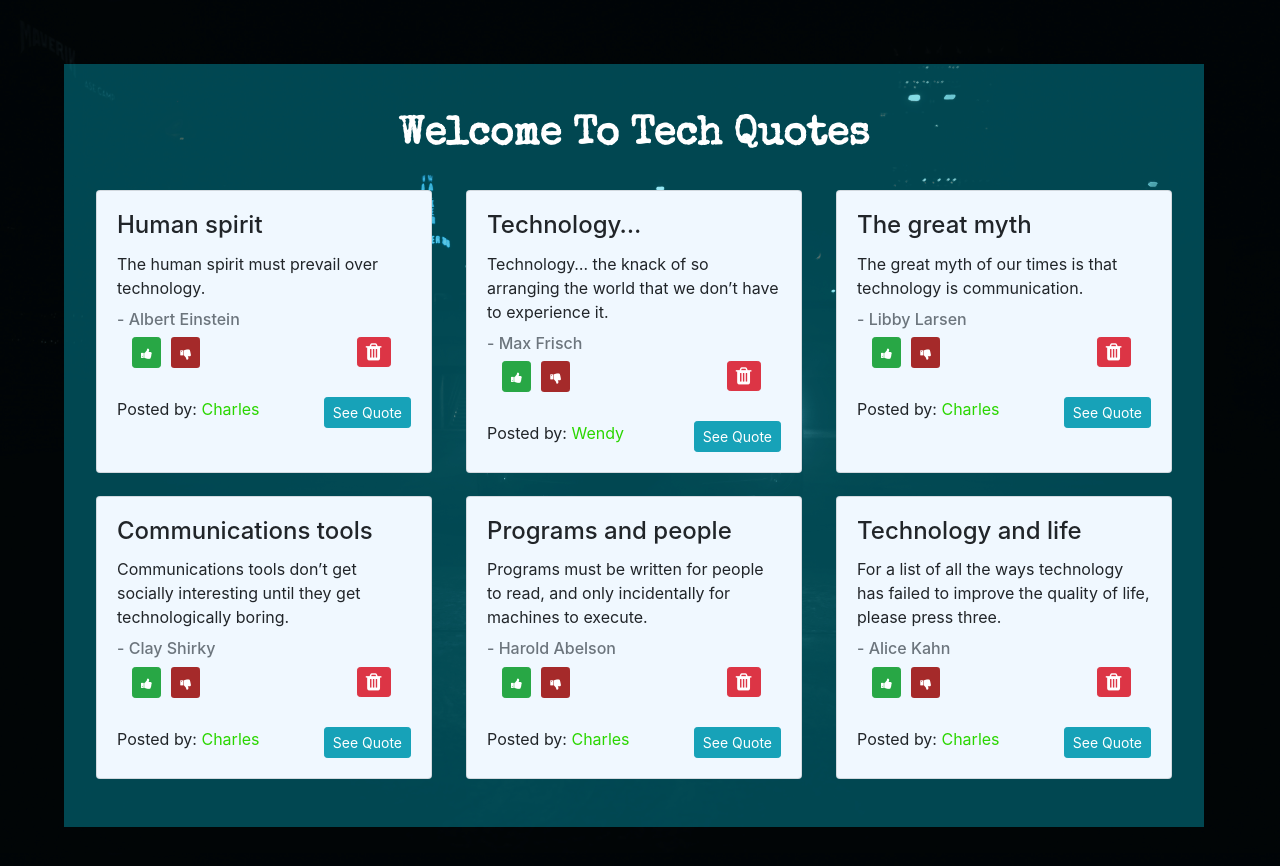
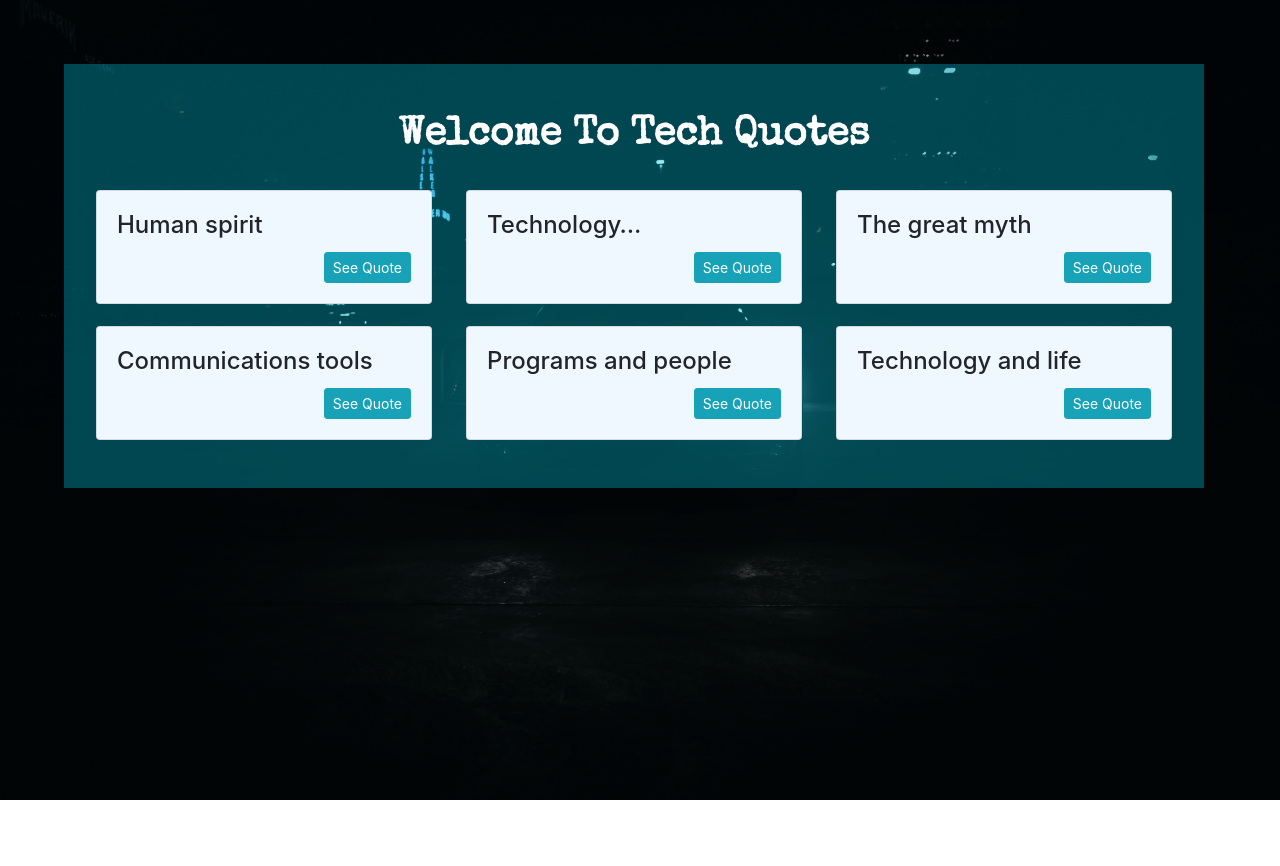
Before and after one commit to Owiti-Charles/Quotes-app, an Angular app: page / in a window 1280 px wide. Shown: the top 866 px of the page. After the commit the page ends 800 px from the top, so only its background shows below. Built offline with nearby package versions, Linux system fonts and the light colour scheme.

Commit message:
Hide details to toogle on a click event

```diff
--- a/src/app/quote-details/quote-details.component.css
+++ b/src/app/quote-details/quote-details.component.css
@@ -1,13 +1,15 @@
-#del,#delete{
+#delete{
   font-size: 20px;
-  float: right;
   margin-right: 2%;
 }
+#del{
+  float:right;
+}
 #like{
-  font-size: 12px;
+  font-size: 16px;
 }
 #dislike{
-  font-size: 12px;
+  font-size: 16px;
 }
 .hate{
   margin-left: 10px;
@@ -18,5 +20,6 @@ hr{
   background-color: darkcyan;
 }
 #buttons{
+  margin-top: 5%;
   margin-bottom: 10%;
 }
--- a/src/app/quote.ts
+++ b/src/app/quote.ts
@@ -1,7 +1,15 @@
+import { ɵBrowserPlatformLocation } from '@angular/platform-browser';
+
 export class Quote {
-  id:number;
-  name:string;
-  quote:string;
-  title:string;
-  author:string;
+
+  showInfo:boolean;
+  constructor(
+    public id:number,
+    public name:string,
+    public title:string,
+    public quote:string,
+    public author:string)
+    {
+      this.showInfo=false;
+    }
 }
--- a/src/app/quotes/quotes.component.html
+++ b/src/app/quotes/quotes.component.html
@@ -6,9 +6,8 @@
     <div *ngFor="let quote of quotes" class="card" style="width: 21rem;" >
       <div class="card-body">
         <h4 class="card-title">{{quote.title}}</h4>
-        <app-quote-details bind-quoty='quote'></app-quote-details>
-        <span class="card-subtitle mb-2">Posted by: <span id="name">{{quote.name}}</span></span>
-        <button class="btn btn-info btn-sm" id="quotes-button">See Quote</button>
+        <app-quote-details *ngIf='quote.showInfo' bind-quoty='quote'></app-quote-details>
+        <button (click)='toggle(i)' class="btn btn-info btn-sm" id="quotes-button" >See Quote</button>
 
       </div>
     </div>
--- a/src/app/quotes/quotes.component.ts
+++ b/src/app/quotes/quotes.component.ts
@@ -8,14 +8,20 @@ import { Quote } from '../quote';
 })
 export class QuotesComponent implements OnInit {
   title = 'welcome to tech quotes';
-  quotes :Quote[]=[
-    {id:1,name:'Charles',title:'Human spirit',quote:'The human spirit must prevail over technology.',author:'Albert Einstein'},
-    {id:2,name:'Wendy',title:'Technology…',quote:'Technology… the knack of so arranging the world that we don’t have to experience it.',author:'Max Frisch'},
-    {id:3,name:'Charles',title:'The great myth',quote:'The great myth of our times is that technology is communication.',author:'Libby Larsen'},
-    {id:3,name:'Charles',title:'Communications tools',quote:'Communications tools don’t get socially interesting until they get technologically boring.',author:'Clay Shirky'},
-    {id:3,name:'Charles',title:'Programs and people',quote:'Programs must be written for people to read, and only incidentally for machines to execute.',author:'Harold Abelson'},
-    {id:3,name:'Charles',title:'Technology and life',quote:'For a list of all the ways technology has failed to improve the quality of life, please press three.',author:'Alice Kahn'},
-  ]
+  quotes:Quote[]=[
+    new Quote (1,'Charles','Human spirit','The human spirit must prevail over technology.','Albert Einstein'),
+    new Quote (2,'Wendy','Technology…','Technology… the knack of so arranging  that we don’t have to experience it.','Max Frisch'),
+    new Quote (3,'Charles','The great myth','The great myth of our times is that technology is communication.','Libby Larsen'),
+    new Quote (4,'Charles','Communications tools','Communications tools don’t get socially interesting until they get technologically boring.','Clay Shirky'),
+    new Quote (5,'Charles','Programs and people','Programs must be written for people to read, and only incidentally for machines to execute.','Harold Abelson'),
+    new Quote (6,'Charles','Technology and life','For a list of all the ways technology has failed to improve the quality of life, please press three.','Alice Kahn'),
+  ];
+  // displayInfo(index){
+  //   this.quotes[index].showInfo = !this.quotes[index].showInfo;
+  // }
+  toggle(index){
+    this.quotes[index].showInfo = !this.quotes[index].showInfo;
+  }
   constructor() { }
 
   ngOnInit() {
```
